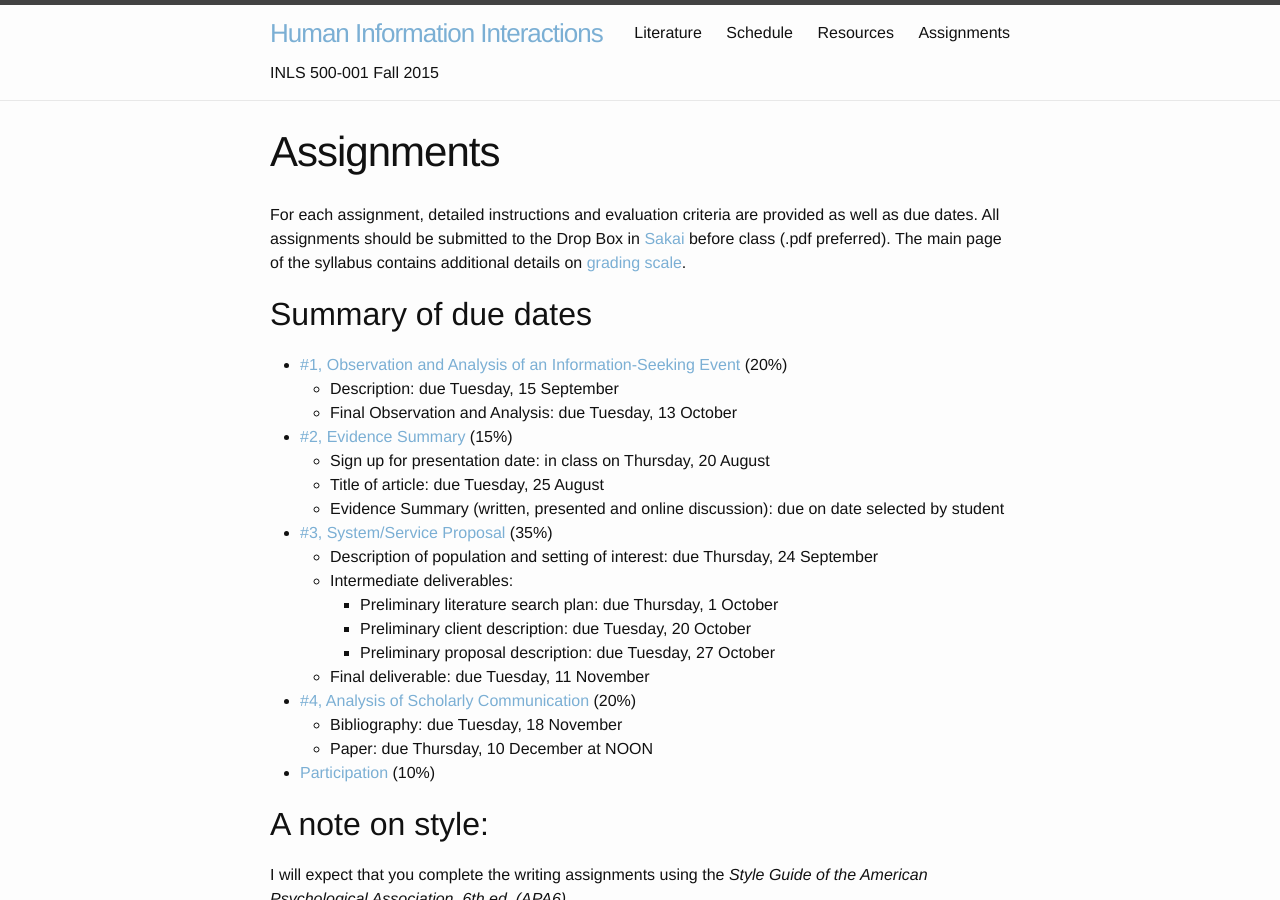
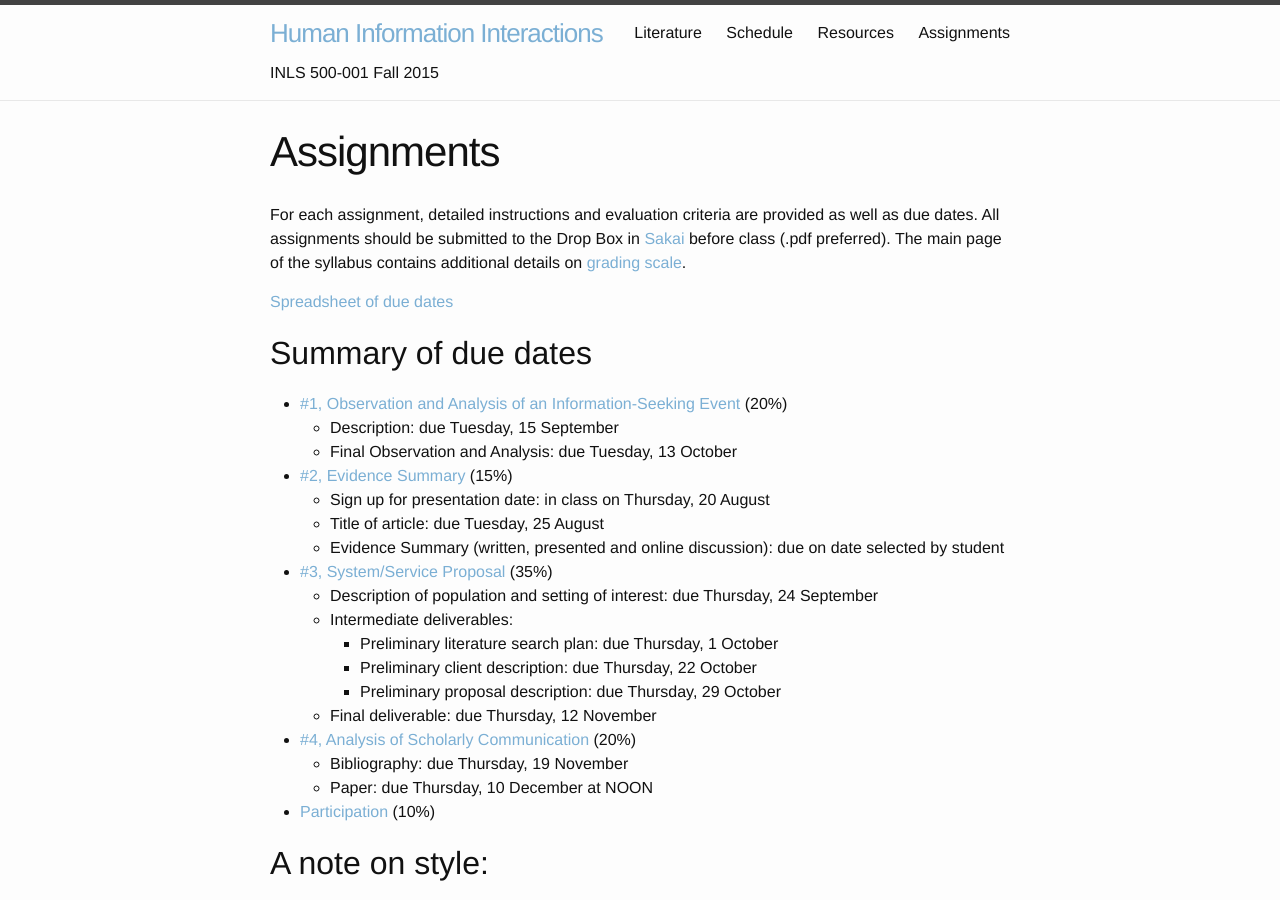
Before and after one commit to jdmar3/inls718, a Jekyll site: the page built from assignments/index.md, in a window 1280 px wide and 900 px high. Built offline with Jekyll 4.4.1, drawn with Linux system fonts in a browser that asks for light colours; Markdown is read by kramdown in place of the engine named in the settings.

Commit message:
fix assignment dates

```diff
--- a/assignments/index.md
+++ b/assignments/index.md
@@ -5,6 +5,8 @@ title: Assignments
 
 For each assignment, detailed instructions and evaluation criteria are provided as well as due dates. All assignments should be submitted to the Drop Box in [Sakai](https://sakai.unc.edu/portal/site/inls500-001-fa2015 "Sakai site for INLS500-001") before class (.pdf preferred). The main page of the syllabus contains additional details on [grading
 scale]({{ baseurl }}#grading "grading scale used for INLS 500").
+
+[Spreadsheet of due dates](https://docs.google.com/spreadsheets/d/1JEAsxrYn8y9HBc9vMjAaOnC1Uiu9Gh4J5WHZ6er3L-A/edit?usp=sharing)
 
 Summary of due dates
 --------------------
@@ -21,11 +23,11 @@ Summary of due dates
     -   Description of population and setting of interest: due Thursday, 24 September
     -   Intermediate deliverables:
         -   Preliminary literature search plan: due Thursday, 1 October
-        -   Preliminary client description: due Tuesday, 20 October
-        -   Preliminary proposal description: due Tuesday, 27 October
-    -   Final deliverable: due Tuesday, 11 November
+        -   Preliminary client description: due Thursday, 22 October
+        -   Preliminary proposal description: due Thursday, 29 October
+    -   Final deliverable: due Thursday, 12 November
 -   [\#4, Analysis of Scholarly Communication](#scholcomm) (20%)
-    -   Bibliography: due Tuesday, 18 November
+    -   Bibliography: due Thursday, 19 November
     -   Paper: due Thursday, 10 December at NOON
 -   [Participation](#participation) (10%)
 
```
